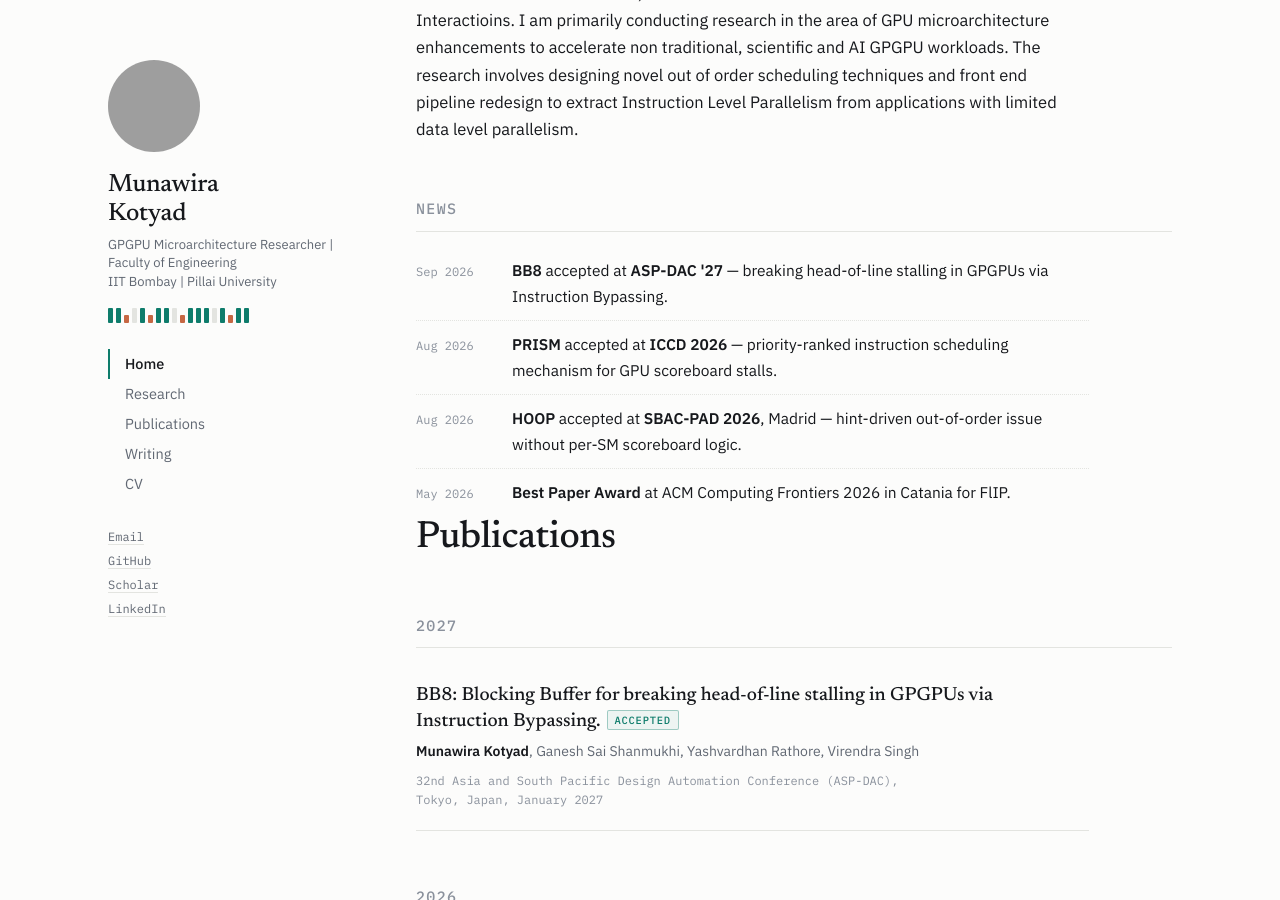
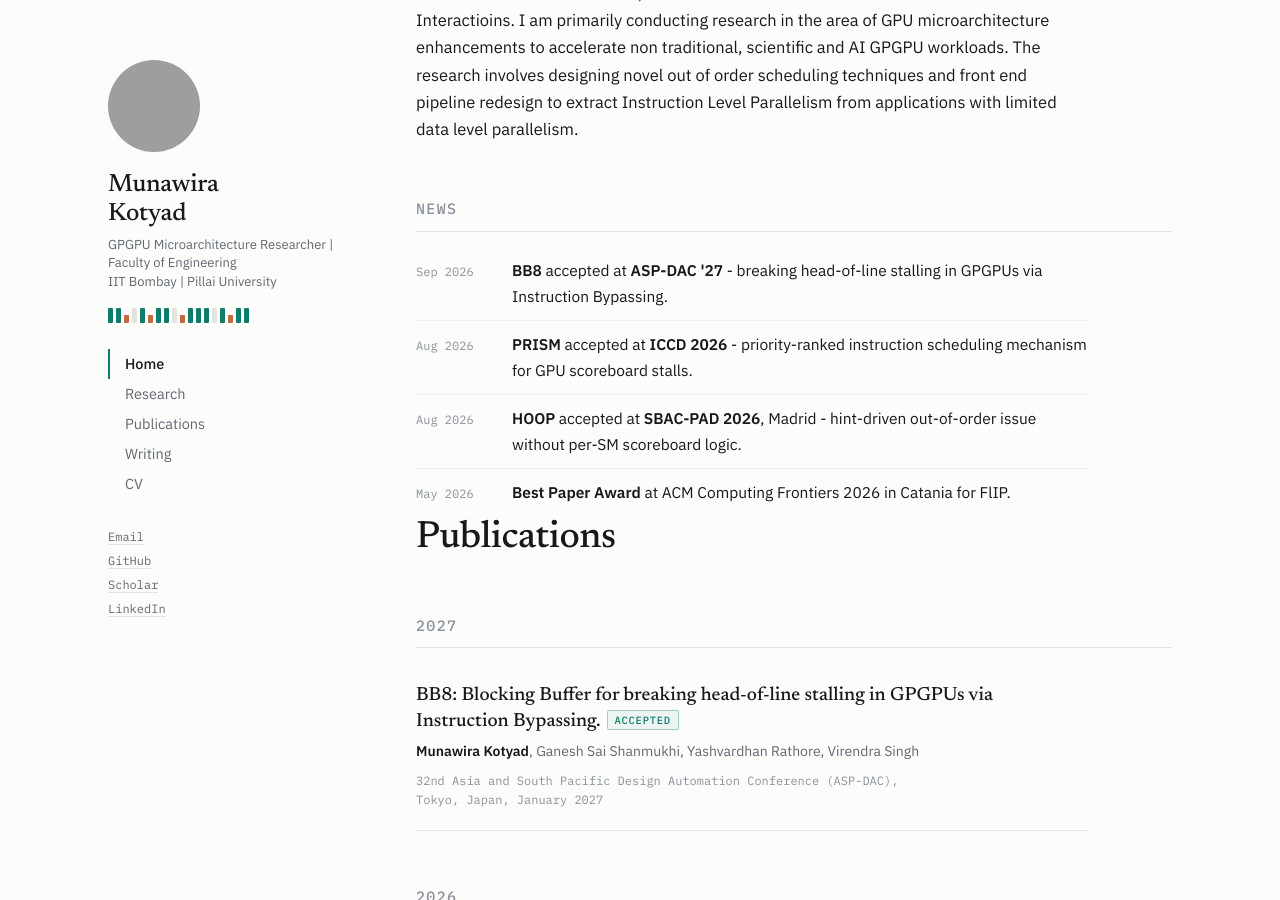
Before and after one commit to munawira/munawira.github.io, a Jekyll site: the page built from index.md, in a window 1280 px wide and 900 px high, scrolled down 349 px. Built offline with Jekyll 4.4.1, drawn with Linux system fonts in a browser that asks for light colours; grey boxes are pictures that could not be loaded.

```diff
--- a/index.md
+++ b/index.md
@@ -16,9 +16,9 @@ My research interests lie in GPGPU Architecture and Performance, Microarchitectu
 ## News
 
 <ul class="news">
-  <li><time>Sep 2026</time><span><strong>BB8</strong> accepted at <strong>ASP-DAC '27</strong> — breaking head-of-line stalling in GPGPUs via Instruction Bypassing.</span></li>
-  <li><time>Aug 2026</time><span><strong>PRISM</strong> accepted at <strong>ICCD 2026</strong> — priority-ranked instruction scheduling mechanism for GPU scoreboard stalls.</span></li>
-  <li><time>Aug 2026</time><span><strong>HOOP</strong> accepted at <strong>SBAC-PAD 2026</strong>, Madrid — hint-driven out-of-order issue without per-SM scoreboard logic.</span></li>
+  <li><time>Sep 2026</time><span><strong>BB8</strong> accepted at <strong>ASP-DAC '27</strong> - breaking head-of-line stalling in GPGPUs via Instruction Bypassing.</span></li>
+  <li><time>Aug 2026</time><span><strong>PRISM</strong> accepted at <strong>ICCD 2026</strong> - priority-ranked instruction scheduling mechanism for GPU scoreboard stalls.</span></li>
+  <li><time>Aug 2026</time><span><strong>HOOP</strong> accepted at <strong>SBAC-PAD 2026</strong>, Madrid - hint-driven out-of-order issue without per-SM scoreboard logic.</span></li>
   <li><time>May 2026</time><span><strong>Best Paper Award</strong> at ACM Computing Frontiers 2026 in Catania for FlIP.</span></li>
 </ul>
 
```
